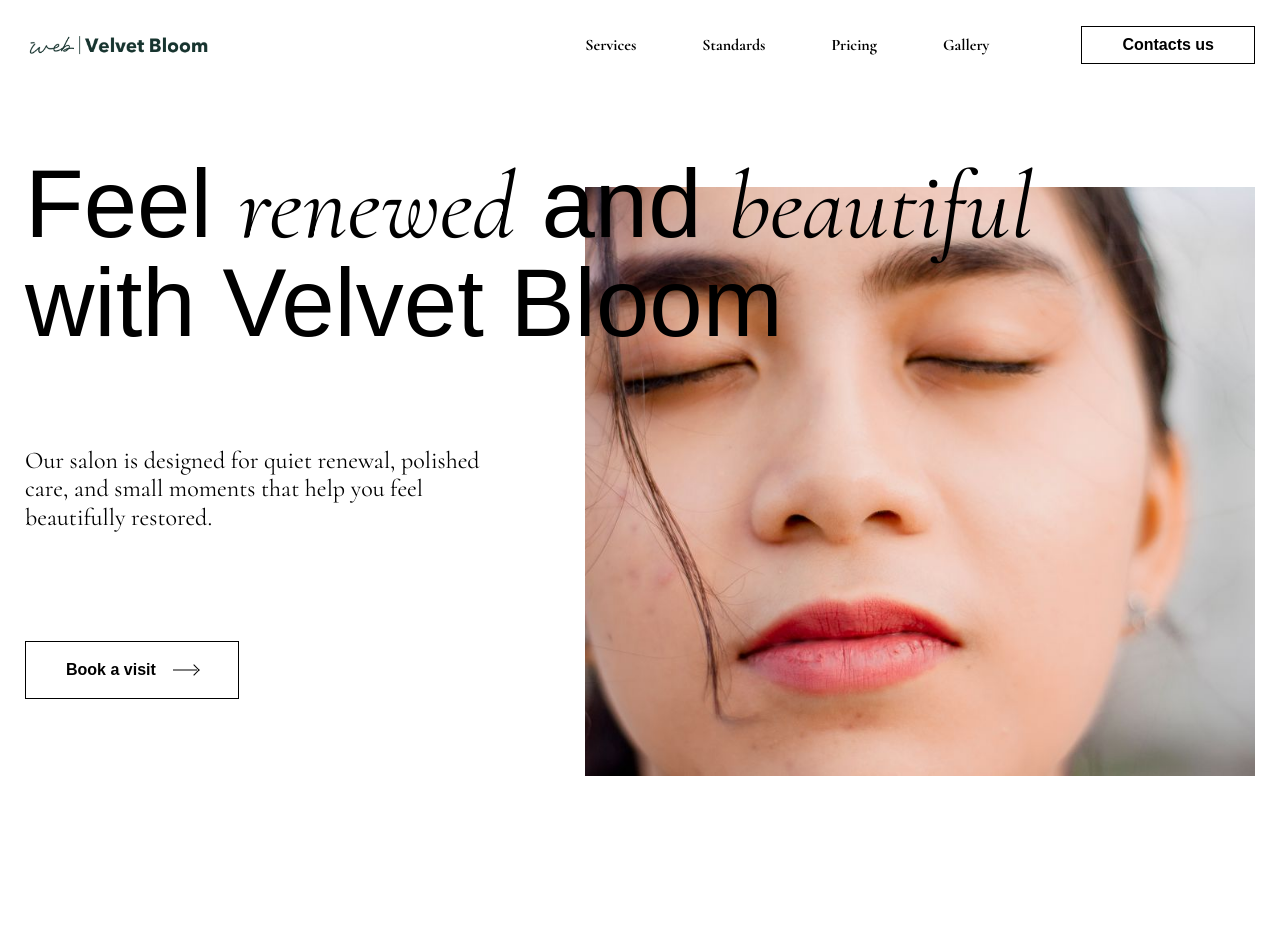
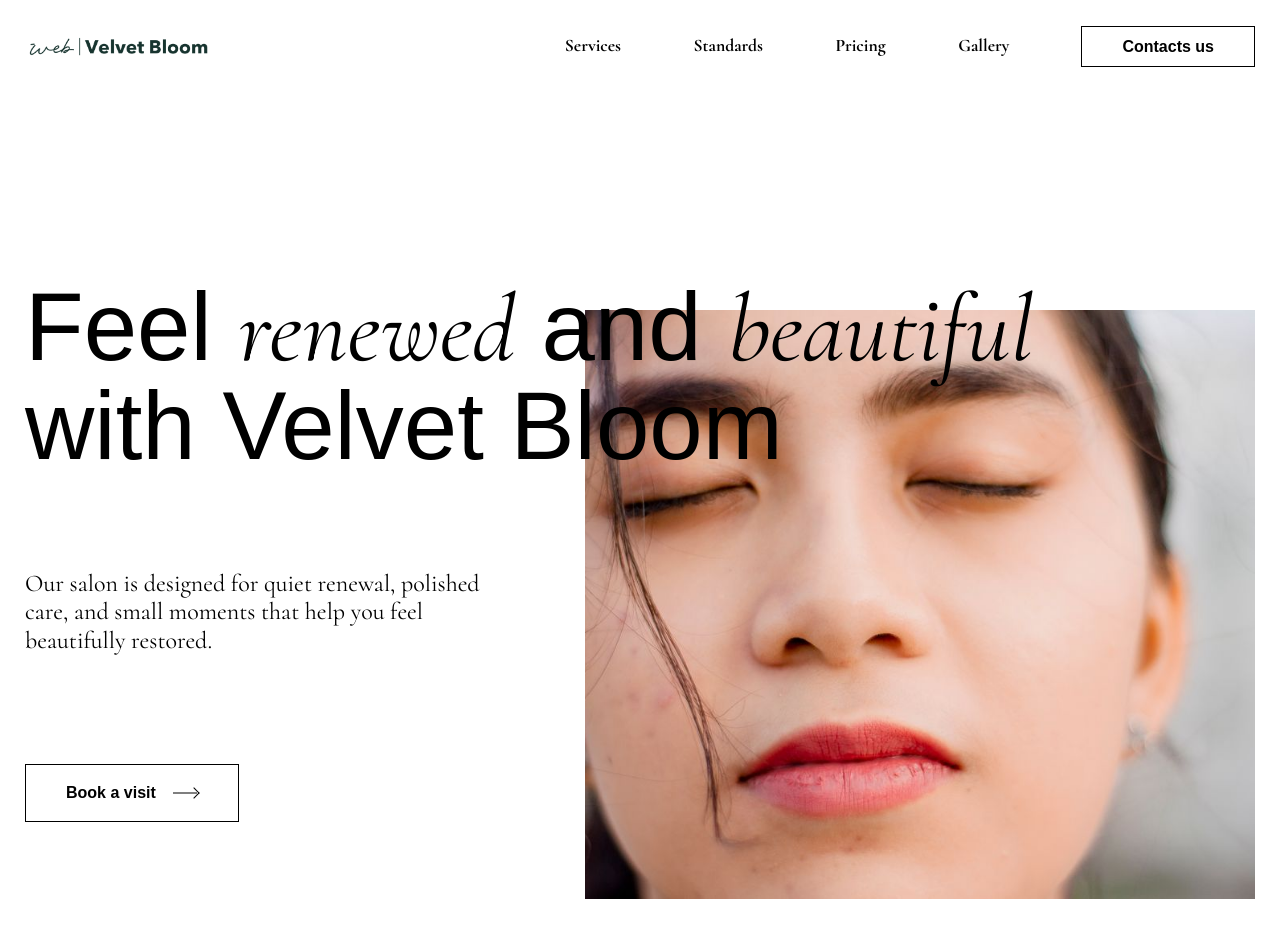
Before and after one commit to webdevful/velvet-bloom-landing-page, an Astro site: page / in a window 1280 px wide. Shown: the top 938 px of the page. Built offline with nearby package versions, Linux system fonts and the light colour scheme; Astro itself is replaced by a stand-in of ours; a web font is replaced by a local one.

Commit message:
fix(velvet-bloom): restore source header spacing

```diff
--- a/src/styles/velvet-bloom.css
+++ b/src/styles/velvet-bloom.css
@@ -99,7 +99,7 @@ h2 {
 .section.header {
   z-index: 99;
   margin-top: 26px;
-  margin-bottom: 0;
+  margin-bottom: 120px;
   position: relative;
 }
 
@@ -155,6 +155,7 @@ h2 {
 .button.small-button {
   padding-top: 10px;
   padding-bottom: 10px;
+  line-height: 1.1875;
 }
 
 .button.small-button.button-mob {
@@ -235,7 +236,9 @@ h2 {
 }
 
 .navbar-links-wrapp {
-  gap: 66px;
+  display: block;
+  transform: scale(1.1);
+  transform-origin: 50% 50%;
 }
 
 .header-links-wrapp {
@@ -1224,6 +1227,7 @@ h2 {
     display: flex;
     position: absolute;
     inset: 0;
+    transform: none;
   }
 
   .header-links-wrapp {
```
